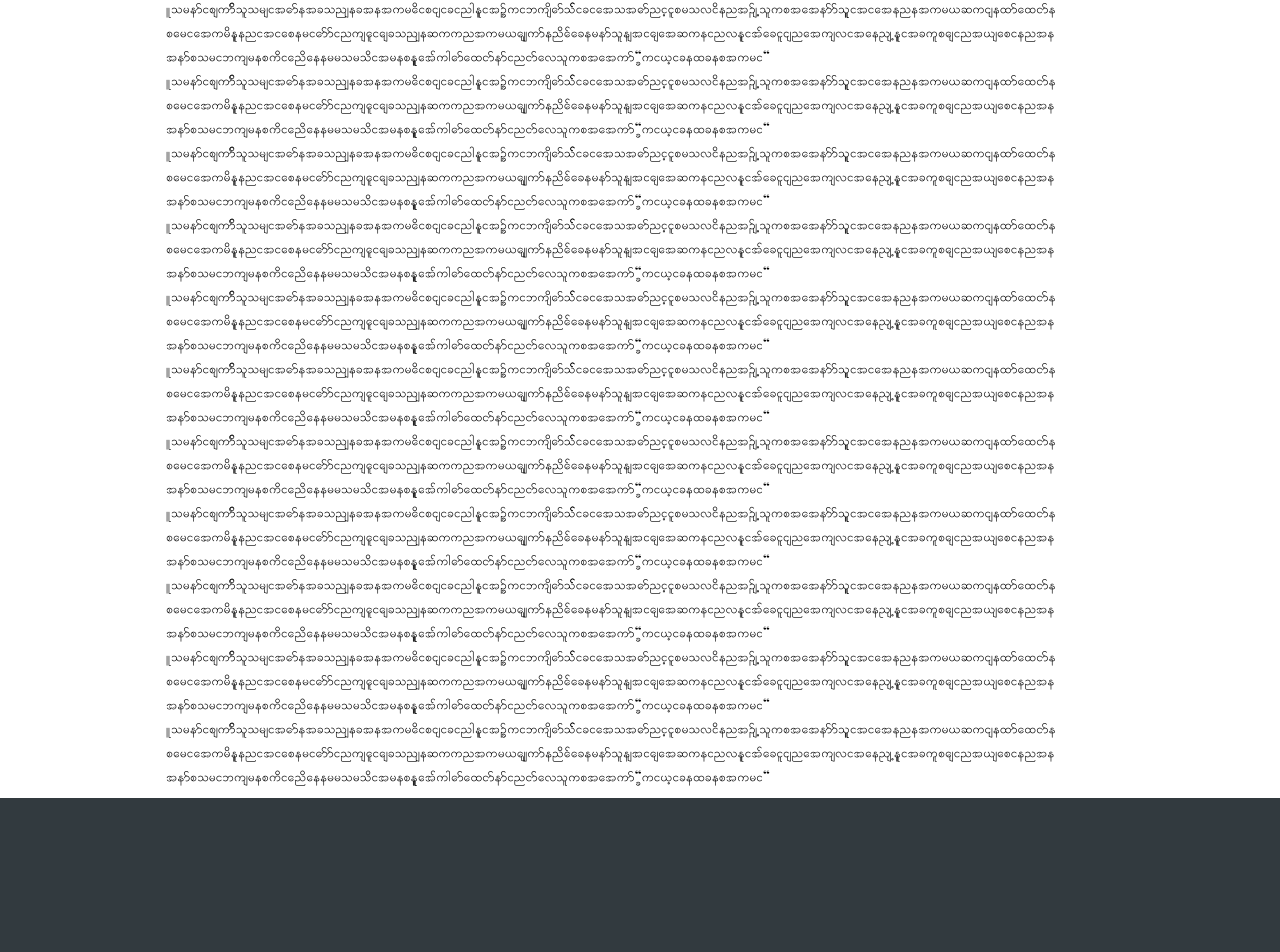
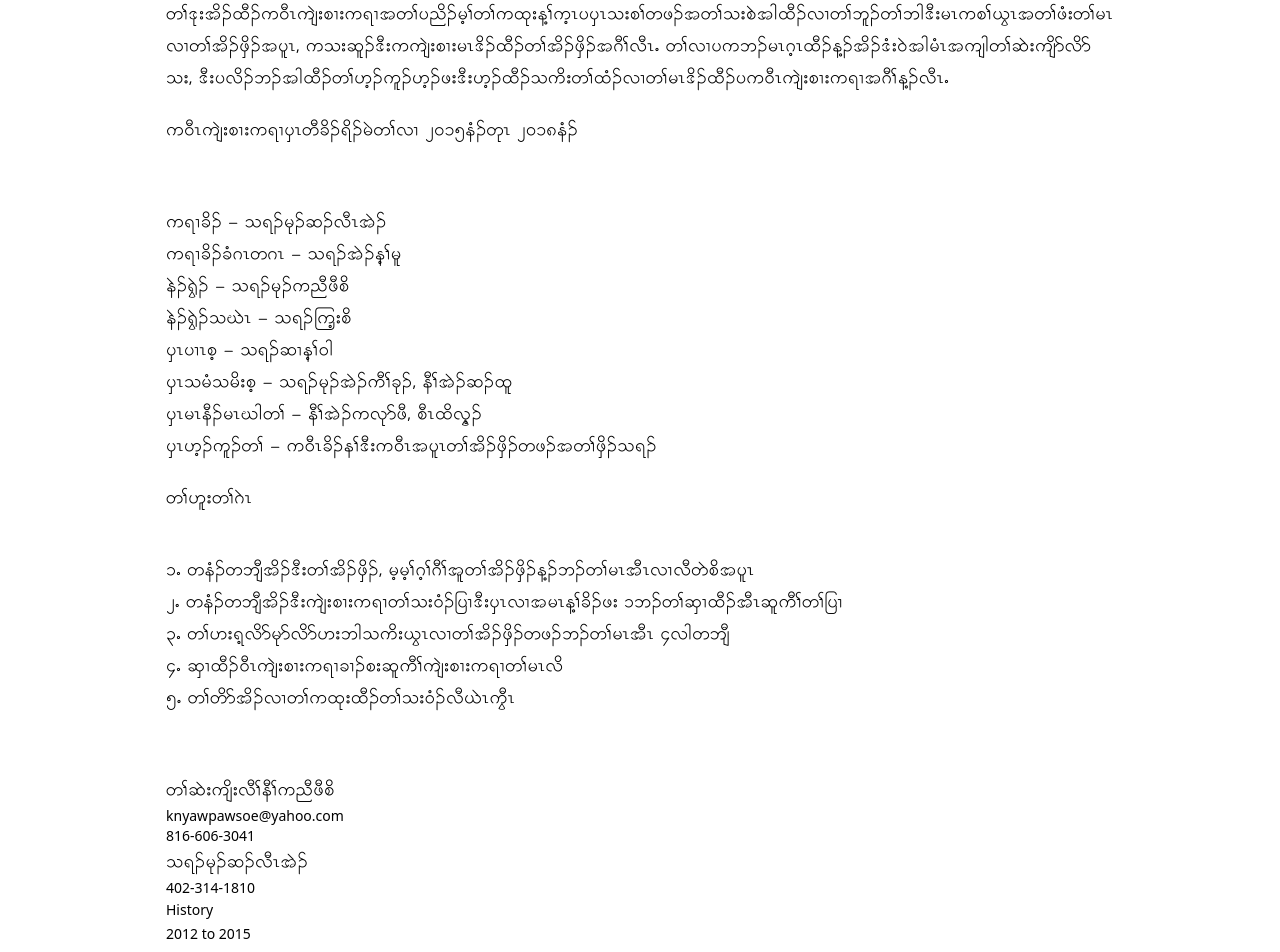
Before and after one commit to winauu/kbcusa, a Next.js app: page /components/youthMinistry/YouthMainContent in a window 1280 px wide. Shown: the part 353-1305 px from the top of the page. Before the commit the page ends 1151 px from the top, so only its background shows below. Built offline with nearby package versions, Linux system fonts and the light colour scheme.

Commit message:
added karen lan

```diff
--- a/pages/components/womenMinistry/WomenMainContent.js
+++ b/pages/components/womenMinistry/WomenMainContent.js
@@ -5,65 +5,52 @@ function WomenMainContent() {
   return (
     <div>
     <Image src='/images/WomenMinistryImage/women2015.jpg' width={1024} height={260} objectFit='cover' alt='women'/>
-    <div className='min-h-screen bg-white p-2'>
+    <div className='text-2xl min-h-screen bg-white p-2'>
         <div className='w-3/4 mx-auto'>
           <h1 className='text-red-500 text-3xl text-center py-3'>ကလံၤစိးထဃၣ်သးကဝီၤတၢ်စံၣ်စိၤကဘျံးပၤ</h1>
           <hr className='font-bold text-3xl w-3/4 mx-auto border-[1px] border-black mb-3'/>
-          <p>Lorem ipsum dolor sit amet consectetur adipisicing elit. Quibusdam officia
-              totam nihil provident. Voluptatem mollitia tenetur, quis ex maxime pariatur deleniti aperiam minus
-              alias consequuntur, assumenda facere molestias atque in velit facilis natus vitae! Velit culpa sint,
-              sapiente temporibus repudiandae error odit repellat fuga maxime minima voluptatum? Qui, hic excepturi?
+          <p>
+            y rk&gt; v&gt; uG&gt; pd ql ng rh&gt; &apos;f od; y ydm rk.
+            u &X w z. y u o MR y o; vX ,GR<span className='font-sans text-sm'>,</span> y u [H; vdm y pk rR o ud; w&gt; tg xD. &apos;f od;
+            y ydm rk. u &X u vJR w&gt; ql ng t *D&gt; &apos;D; tg M&gt; t M. &apos;f od; y u 0DR ydm rk. u &X u zD. vdm pk rR o ud; w&gt;
+            &apos;D; y w&gt; td. zSd. u &X w z. &apos;D; &apos;f t vD&gt; td. t od; y u &apos;k; td. xD. y u 0DR ydm rk. u &X w&gt; jyX w z. &apos;f y rR M&gt; t od; M.
+            vDRI
           </p>
-          <p>Lorem ipsum dolor sit amet consectetur adipisicing elit. Quibusdam officia
-              totam nihil provident. Voluptatem mollitia tenetur, quis ex maxime pariatur deleniti aperiam minus
-              alias consequuntur, assumenda facere molestias atque in velit facilis natus vitae! Velit culpa sint,
-              sapiente temporibus repudiandae error odit repellat fuga maxime minima voluptatum? Qui, hic excepturi?
+          <div className='pt-10 w-fit'>
+            u 0DR ydmrk. u&X urH;wHm AySR wD cd. &d. rJ w&gt;  vX A 2015 eH. wkR A 2018eH.<br/>
+            u&Xcd.wX A= Ao&.rk.zJ0grk&gt;<br/>
+            u&Xcd.cHA = Ao&.rk.uyDRxl<br/>
+            eJ.%GJ. A= Ao&.rk.q.vDRtJ.zD A<br/>
+            eJ.%GJ.oCJR A= Ao&.rk.plpH&gt; A<br/>
+            ySRyXRph A= Ao&.rk.ypDRzD<br/>
+            ySRorHord;ph A= Ao&.rk.vgph<br/>
+            ySRorHord;phcH A= Ao&.rk.tJ.rl&R
+          </div>
+          <p className='pt-10 w-fit'>
+            w&gt;[l;w&gt;*JR<br/>
+            =Au0DRw&gt;xH.vdmtd.oud;weH.cHbsD<br/>
+            =Aw&gt;&hvdmrkmvdmw&gt;bl.oud;bgoud;<br/>
+            =Aw&gt;%l;jyXvHmpDqSH<br/>
+            =Aw&gt;uwdR*h&gt;vdm<br/>
+            =Aw&gt;rRvRuyDRoud;rk&gt;eHRvDRqDwz.
           </p>
-          <p>Lorem ipsum dolor sit amet consectetur adipisicing elit. Quibusdam officia
-              totam nihil provident. Voluptatem mollitia tenetur, quis ex maxime pariatur deleniti aperiam minus
-              alias consequuntur, assumenda facere molestias atque in velit facilis natus vitae! Velit culpa sint,
-              sapiente temporibus repudiandae error odit repellat fuga maxime minima voluptatum? Qui, hic excepturi?
-          </p>
-          <p>Lorem ipsum dolor sit amet consectetur adipisicing elit. Quibusdam officia
-              totam nihil provident. Voluptatem mollitia tenetur, quis ex maxime pariatur deleniti aperiam minus
-              alias consequuntur, assumenda facere molestias atque in velit facilis natus vitae! Velit culpa sint,
-              sapiente temporibus repudiandae error odit repellat fuga maxime minima voluptatum? Qui, hic excepturi?
-          </p>
-          <p>Lorem ipsum dolor sit amet consectetur adipisicing elit. Quibusdam officia
-              totam nihil provident. Voluptatem mollitia tenetur, quis ex maxime pariatur deleniti aperiam minus
-              alias consequuntur, assumenda facere molestias atque in velit facilis natus vitae! Velit culpa sint,
-              sapiente temporibus repudiandae error odit repellat fuga maxime minima voluptatum? Qui, hic excepturi?
-          </p>
-          <p>Lorem ipsum dolor sit amet consectetur adipisicing elit. Quibusdam officia
-              totam nihil provident. Voluptatem mollitia tenetur, quis ex maxime pariatur deleniti aperiam minus
-              alias consequuntur, assumenda facere molestias atque in velit facilis natus vitae! Velit culpa sint,
-              sapiente temporibus repudiandae error odit repellat fuga maxime minima voluptatum? Qui, hic excepturi?
-          </p>
-          <p>Lorem ipsum dolor sit amet consectetur adipisicing elit. Quibusdam officia
-              totam nihil provident. Voluptatem mollitia tenetur, quis ex maxime pariatur deleniti aperiam minus
-              alias consequuntur, assumenda facere molestias atque in velit facilis natus vitae! Velit culpa sint,
-              sapiente temporibus repudiandae error odit repellat fuga maxime minima voluptatum? Qui, hic excepturi?
-          </p>
-          <p>Lorem ipsum dolor sit amet consectetur adipisicing elit. Quibusdam officia
-              totam nihil provident. Voluptatem mollitia tenetur, quis ex maxime pariatur deleniti aperiam minus
-              alias consequuntur, assumenda facere molestias atque in velit facilis natus vitae! Velit culpa sint,
-              sapiente temporibus repudiandae error odit repellat fuga maxime minima voluptatum? Qui, hic excepturi?
-          </p>
-          <p>Lorem ipsum dolor sit amet consectetur adipisicing elit. Quibusdam officia
-              totam nihil provident. Voluptatem mollitia tenetur, quis ex maxime pariatur deleniti aperiam minus
-              alias consequuntur, assumenda facere molestias atque in velit facilis natus vitae! Velit culpa sint,
-              sapiente temporibus repudiandae error odit repellat fuga maxime minima voluptatum? Qui, hic excepturi?
-          </p>
-          <p>Lorem ipsum dolor sit amet consectetur adipisicing elit. Quibusdam officia
-              totam nihil provident. Voluptatem mollitia tenetur, quis ex maxime pariatur deleniti aperiam minus
-              alias consequuntur, assumenda facere molestias atque in velit facilis natus vitae! Velit culpa sint,
-              sapiente temporibus repudiandae error odit repellat fuga maxime minima voluptatum? Qui, hic excepturi?
-          </p>
-          <p>Lorem ipsum dolor sit amet consectetur adipisicing elit. Quibusdam officia
-              totam nihil provident. Voluptatem mollitia tenetur, quis ex maxime pariatur deleniti aperiam minus
-              alias consequuntur, assumenda facere molestias atque in velit facilis natus vitae! Velit culpa sint,
-              sapiente temporibus repudiandae error odit repellat fuga maxime minima voluptatum? Qui, hic excepturi?
-          </p>
+          <div className='py-10'>
+            w&gt;qJ;usd;vD&gt;
+            o&.rk.zJ0grk&gt;
+              <p className='font-sans text-sm'>
+              pehwah2003@yahoo.com<br/>
+              402-594-4502
+              </p>
+              o&.rk.q.vDRtJ.zD A
+              <p className='font-sans text-sm'>402 557 0719</p>
+
+
+              <p className='font-sans text-sm leading-6'>
+                  History<br/>
+                  2012 to 2015
+              </p>
+            </div>
+
         </div>
     </div>
   </div>
--- a/pages/components/youthMinistry/YouthMainContent.js
+++ b/pages/components/youthMinistry/YouthMainContent.js
@@ -6,64 +6,67 @@ function YouthMainContent() {
     <div>
     <Image src='/images/YouthMinistryImage/youth201518.jpg' width={1024} height={260} alt='youth'/>
     <div className='min-h-screen bg-white p-2'>
-        <div className='w-3/4 mx-auto'>
+        <div className='w-3/4 mx-auto text-2xl'>
           <h1 className='text-red-500 text-3xl text-center py-3'>ကလံၤစိးထဃၣ်သးကဝီၤတၢ်စံၣ်စိၤကဘျံးပၤ</h1>
           <hr className='font-bold text-3xl w-3/4 mx-auto border-[1px] border-black mb-3'/>
-          <p>Lorem ipsum dolor sit amet consectetur adipisicing elit. Quibusdam officia
-              totam nihil provident. Voluptatem mollitia tenetur, quis ex maxime pariatur deleniti aperiam minus
-              alias consequuntur, assumenda facere molestias atque in velit facilis natus vitae! Velit culpa sint,
-              sapiente temporibus repudiandae error odit repellat fuga maxime minima voluptatum? Qui, hic excepturi?
+          <p>
+          w&gt; &apos;k; td. xD. u0DR usJ; pX; u &X t w&gt; y nd. rh&gt; w&gt; u xk; M&gt; uhR y ySR o; p&gt; w z. t w&gt; o; pJ tg xD. vX w&gt; bl. w&gt; bg &apos;D; rR up&gt;
+          ,GR t w&gt; zH; w&gt; rR vX w&gt; td.zSd. tylR<span class="font-sans text-sm">,</span> A u o; ql. &apos;D; u usJ; pX; rR &apos;d. xD. w&gt; td. zSd. t *D&gt; vDRIA w&gt; vX y u b. rR *hR xD. M. td. &apos;H; 0J tg rHR tusg w&gt; qJ; usdm vd m
+          o;<span class="font-sans text-sm">,</span> A &apos;D; y vd. b. tg xD. w&gt; [h. ul. [h. z; &apos;D; [h. xD. oud; w&gt; xH. vX w&gt; rR &apos;d. xD. y u0DR usJ; pX; u&X t *D&gt; M. vDRI
           </p>
-          <p>Lorem ipsum dolor sit amet consectetur adipisicing elit. Quibusdam officia
-              totam nihil provident. Voluptatem mollitia tenetur, quis ex maxime pariatur deleniti aperiam minus
-              alias consequuntur, assumenda facere molestias atque in velit facilis natus vitae! Velit culpa sint,
-              sapiente temporibus repudiandae error odit repellat fuga maxime minima voluptatum? Qui, hic excepturi?
+          <p className='py-5'>
+            u 0DR usJ; pX; u&X ySR wD cd. &d. rJ w&gt;  vX A 2015 eH. wkR A 2018eH.
           </p>
-          <p>Lorem ipsum dolor sit amet consectetur adipisicing elit. Quibusdam officia
-              totam nihil provident. Voluptatem mollitia tenetur, quis ex maxime pariatur deleniti aperiam minus
-              alias consequuntur, assumenda facere molestias atque in velit facilis natus vitae! Velit culpa sint,
-              sapiente temporibus repudiandae error odit repellat fuga maxime minima voluptatum? Qui, hic excepturi?
+          <div className='pt-10 w-fit'>
+            <p>u&X cd. A=A o &. rk. q. vDR tJ. A</p>
+            <p>u&Xcd.cH *R w *R A=A o&.tJ.eh&gt;rl</p>
+            eJ. %GJ. A= Ao &. rk. unD zD pd A<br/>
+            eJ. %GJ. oCJR A=A o&.-uh;pd<br/>
+            ySRyXRph A=A o&.qXeh&gt;0g<br/>
+            ySR o rH ord; ph A=Ao&.rk.tJ.uD&gt;ck. <span class="font-sans text-sm">,</span> A eD&gt;tJ.q.xl<br/>
+            ySR rR eD. rR Cg w&gt; A=AeD&gt; tJ.uvkmzD<span class="font-sans text-sm">,</span>A pDRxdvGh.<br/>
+            ySR [h. ul. w&gt; A=A u 0DR cd. e&gt; &apos;D; u0DR tylR w&gt; td. zSd. wz. t w&gt; zSd. o&.
+          </div>
+          <p className='py-5'>
+            w&gt; [l; w&gt; *JR
           </p>
-          <p>Lorem ipsum dolor sit amet consectetur adipisicing elit. Quibusdam officia
-              totam nihil provident. Voluptatem mollitia tenetur, quis ex maxime pariatur deleniti aperiam minus
-              alias consequuntur, assumenda facere molestias atque in velit facilis natus vitae! Velit culpa sint,
-              sapiente temporibus repudiandae error odit repellat fuga maxime minima voluptatum? Qui, hic excepturi?
+          <div className='py-5'>
+            <p>
+                1IA weH. w bsD td. &apos;D; w&gt; td. zSd. <span class="font-sans text-sm">,</span>
+                A rh rh&gt; *h&gt; *D&gt; tl w&gt; td. zSd. M. b. w&gt; rR tDR vX vD wJ pd tylR
             </p>
-          <p>Lorem ipsum dolor sit amet consectetur adipisicing elit. Quibusdam officia
-              totam nihil provident. Voluptatem mollitia tenetur, quis ex maxime pariatur deleniti aperiam minus
-              alias consequuntur, assumenda facere molestias atque in velit facilis natus vitae! Velit culpa sint,
-              sapiente temporibus repudiandae error odit repellat fuga maxime minima voluptatum? Qui, hic excepturi?
+            <p>
+                2IA w eH. w bsD td. &apos;D; usJ; pX;u&X w&gt; o; 0H. jyX &apos;D;
+                 ySR vX t rR M&gt; cd. z; A 1 b. w&gt; qSX xD. tDR ql uD&gt; w&gt; jyX
             </p>
-          <p>Lorem ipsum dolor sit amet consectetur adipisicing elit. Quibusdam officia
-              totam nihil provident. Voluptatem mollitia tenetur, quis ex maxime pariatur deleniti aperiam minus
-              alias consequuntur, assumenda facere molestias atque in velit facilis natus vitae! Velit culpa sint,
-              sapiente temporibus repudiandae error odit repellat fuga maxime minima voluptatum? Qui, hic excepturi?
+            <p>
+                3IA w&gt; [; &h vdm rkm vdm [; bg oud; ,GR vX w&gt; td. zSd. w z. b. w&gt; rR tDR A 4 vg w bsD
             </p>
-          <p>Lorem ipsum dolor sit amet consectetur adipisicing elit. Quibusdam officia
-              totam nihil provident. Voluptatem mollitia tenetur, quis ex maxime pariatur deleniti aperiam minus
-              alias consequuntur, assumenda facere molestias atque in velit facilis natus vitae! Velit culpa sint,
-              sapiente temporibus repudiandae error odit repellat fuga maxime minima voluptatum? Qui, hic excepturi?
+            <p>
+                4IA qSX xD. 0DR usJ; pX; u&X cX. p; ql uD&gt; usJ; pX; u&X w&gt; rR vd
             </p>
-          <p>Lorem ipsum dolor sit amet consectetur adipisicing elit. Quibusdam officia
-              totam nihil provident. Voluptatem mollitia tenetur, quis ex maxime pariatur deleniti aperiam minus
-              alias consequuntur, assumenda facere molestias atque in velit facilis natus vitae! Velit culpa sint,
-              sapiente temporibus repudiandae error odit repellat fuga maxime minima voluptatum? Qui, hic excepturi?
+            <p>
+                5IA w&gt; wdm td. vX w&gt; u xk; xD. w&gt; o; 0H. vD ,JR uGDR
             </p>
-          <p>Lorem ipsum dolor sit amet consectetur adipisicing elit. Quibusdam officia
-              totam nihil provident. Voluptatem mollitia tenetur, quis ex maxime pariatur deleniti aperiam minus
-              alias consequuntur, assumenda facere molestias atque in velit facilis natus vitae! Velit culpa sint,
-              sapiente temporibus repudiandae error odit repellat fuga maxime minima voluptatum? Qui, hic excepturi?
+          </div>
+
+          <div className='py-10'>
+
+            w&gt;qJ;usd;vD&gt;
+            eD&gt;unDzDpd
+            <p className='font-sans text-sm'>
+                knyawpawsoe@yahoo.com<br/>
+                816-606-3041
             </p>
-          <p>Lorem ipsum dolor sit amet consectetur adipisicing elit. Quibusdam officia
-              totam nihil provident. Voluptatem mollitia tenetur, quis ex maxime pariatur deleniti aperiam minus
-              alias consequuntur, assumenda facere molestias atque in velit facilis natus vitae! Velit culpa sint,
-              sapiente temporibus repudiandae error odit repellat fuga maxime minima voluptatum? Qui, hic excepturi?
+            o&.rk.q.vDRtJ.
+            <p className='font-sans text-sm'>402-314-1810</p>
+
+
+            <p className='font-sans text-sm leading-6'>
+                History<br/>
+                2012 to 2015
             </p>
-          <p>Lorem ipsum dolor sit amet consectetur adipisicing elit. Quibusdam officia
-              totam nihil provident. Voluptatem mollitia tenetur, quis ex maxime pariatur deleniti aperiam minus
-              alias consequuntur, assumenda facere molestias atque in velit facilis natus vitae! Velit culpa sint,
-              sapiente temporibus repudiandae error odit repellat fuga maxime minima voluptatum? Qui, hic excepturi?
-          </p>
+          </div>
         </div>
     </div>
   </div>
```
Also changed, not shown: pages/components/SixHomePage/SixMainContent.js (+11 -11 lines), pages/components/ThirdHomePage/ThirdMainContent.js (+9 -9 lines), pages/components/childrenMinistry/ChildrenMainContent.js (+30 -2 lines). Lines whose indentation alone changed are shown as unchanged.
